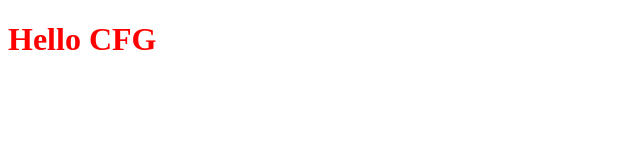
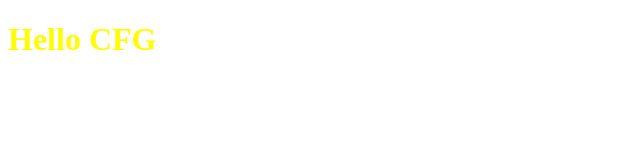
Before and after one commit to annabelh/web-project, a plain HTML site: page first_site/index.html in a window 1280 px wide. Shown: the whole page, without its empty margins (0-640 px from the left). Drawn offline with Linux system fonts and the light colour scheme.

Commit message:
Changing colour to yellow

```diff
--- a/first_site/css/styles.css
+++ b/first_site/css/styles.css
@@ -1,2 +1,2 @@
 h1
-{ color:red;}
+{ color:yellow;}
--- a/first_site/index.html
+++ b/first_site/index.html
@@ -2,7 +2,7 @@
 <!DOCTYPE html>
 <html>
   <head>
-    <title>First Site </title>
+    <title>The First Site </title>
 
   <link rel="stylesheet" type="text/css" href="css/styles.css" />
 </head>
```
